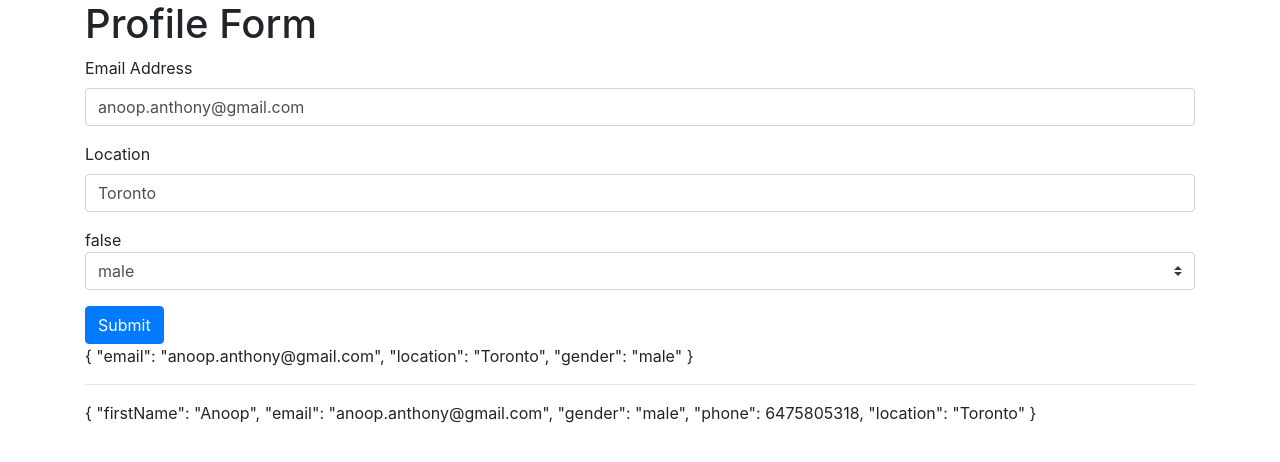
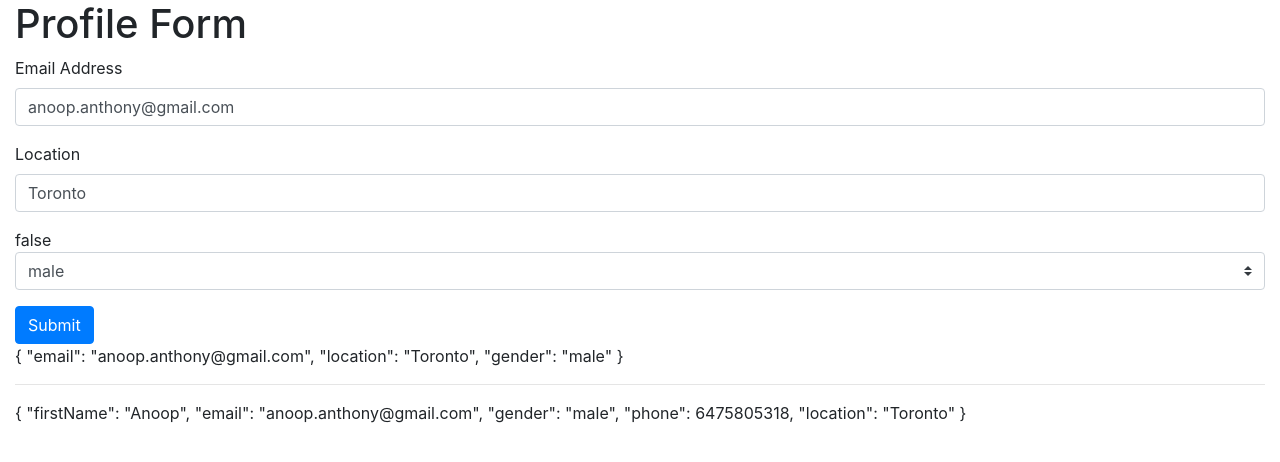
Before and after one commit to 21chapel/forms, an Angular app: page / in a window 1280 px wide. Shown: the top 462 px of the page. Built offline with nearby package versions, Linux system fonts and the light colour scheme.

Commit message:
showing SOMETHING to help the user know whats wrong

```diff
--- a/src/app/profile-form/profile-form.component.html
+++ b/src/app/profile-form/profile-form.component.html
@@ -1,10 +1,11 @@
-<div class="container">
+<div class="container-fluid" mb-5>
     <h1>Profile Form</h1>
     <form #userForm="ngForm">
 
       <div class="form-group">
         <label >Email Address</label>
         <input type="email" #emailAddress="ngModel" [class.is-invalid]="emailAddress.invalid && emailAddress.touched"  class="form-control" required [(ngModel)]="userModel.email" name="email">
+        <small *ngIf="emailAddress.invalid && emailAddress.touched">email address required</small>
       </div>
 
       <!-- {{ emailAddress.untouched }} -->
```
